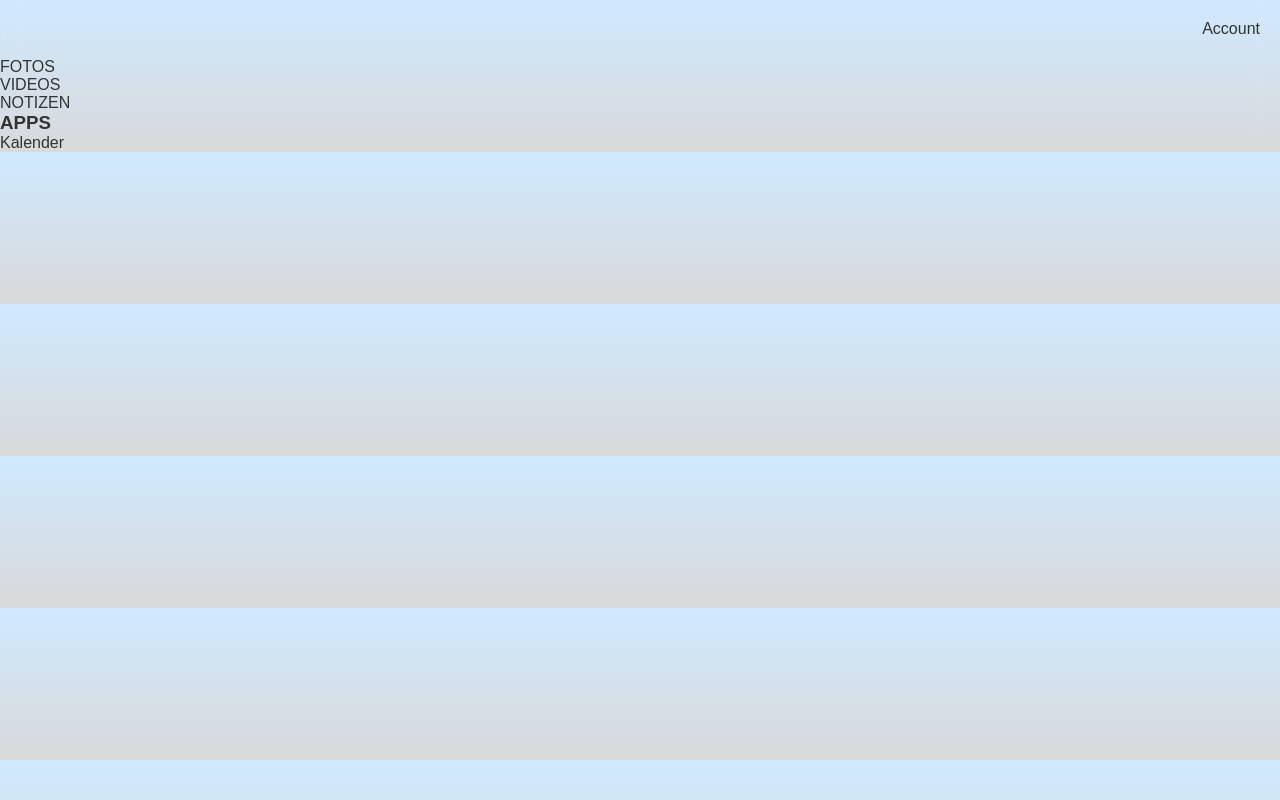
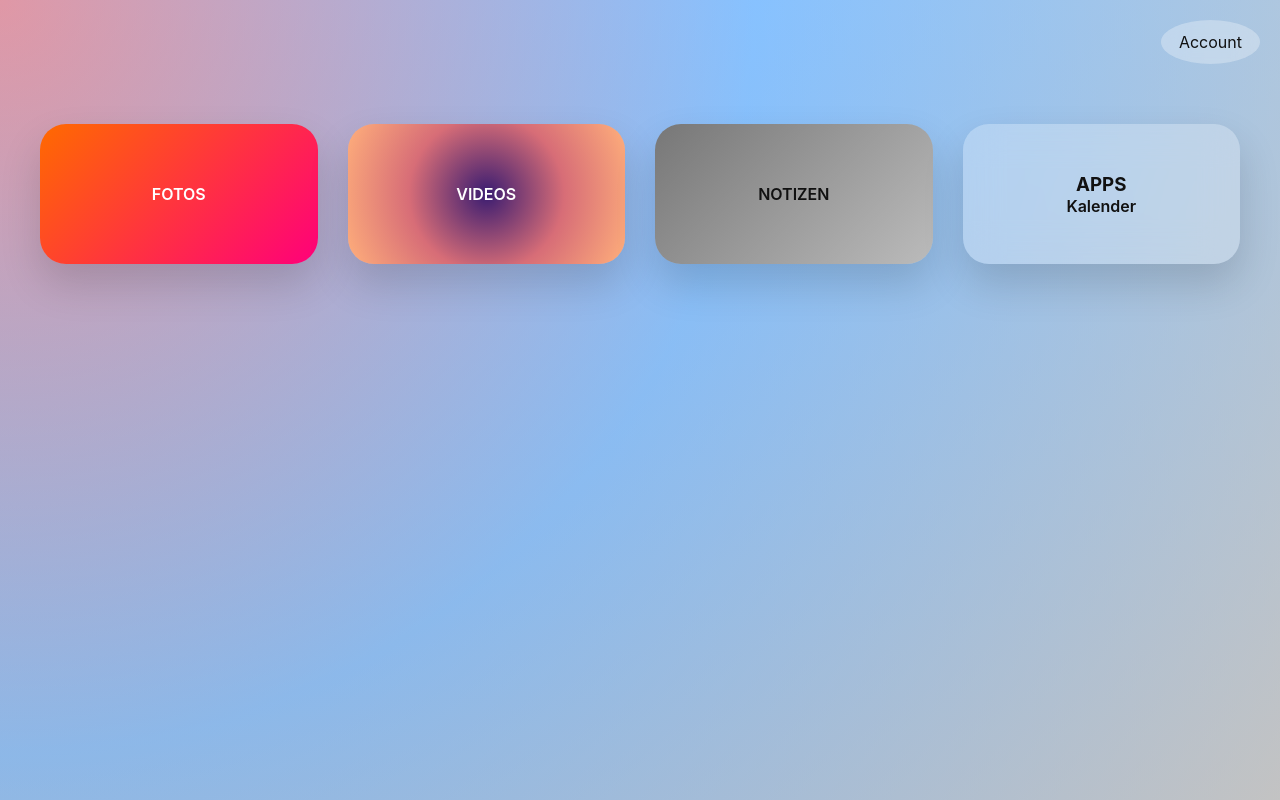
Before and after one commit to marlonsystems/melontec-cloud, a plain HTML site: page index.html in a window 1280 px wide. Drawn offline with Linux system fonts and the light colour scheme.

Commit message:
Update style.css

```diff
--- a/style.css
+++ b/style.css
@@ -1,77 +1,57 @@
-/* Globale Styles */
-* {
-    margin: 0;
-    padding: 0;
-    box-sizing: border-box;
-}
+* { margin: 0; padding: 0; box-sizing: border-box; }
+
 body {
-    font-family: Arial, sans-serif;
-    background: linear-gradient(to bottom, #cfe9ff, #d9d9d9);
-    backdrop-filter: blur(12px);
-    color: #333;
+  min-height: 100vh;
+  font-family: Inter, Arial, sans-serif;
+  background:
+    radial-gradient(circle at top left,
+      rgba(255,0,0,.35),
+      rgba(0,120,255,.35),
+      rgba(180,180,180,.6)),
+    linear-gradient(to bottom, #cfe9ff, #d9d9d9);
+  color: #111;
 }
 
-/* Container */
-.container {
-    display: grid;
-    grid-template-columns: repeat(4, 1fr);
-    gap: 20px;
-    padding: 20px;
+header {
+  display: flex;
+  justify-content: flex-end;
+  padding: 20px;
 }
 
-.app-card {
-    background: rgba(255,255,255,0.25);
-    border-radius: 12px;
-    padding: 20px;
-    text-align: center;
-    backdrop-filter: blur(14px);
-    box-shadow: 0 10px 20px rgba(0,0,0,0.15);
+.account {
+  background: rgba(255,255,255,.3);
+  padding: 12px 18px;
+  border-radius: 50%;
+  backdrop-filter: blur(12px);
+  cursor: pointer;
 }
 
-/* Header und Account-Button */
-header {
-    display: flex;
-    justify-content: flex-end;
-    padding: 20px;
-}
-.account-btn button {
-    background-color: #888;
-    color: white;
-    border: none;
-    padding: 10px 20px;
-    border-radius: 5px;
-    cursor: pointer;
+.grid {
+  display: grid;
+  grid-template-columns: repeat(4, 1fr);
+  gap: 30px;
+  padding: 40px;
 }
 
-/* Login / Register Container */
-.login-container {
-    display: flex;
-    flex-direction: column;
-    align-items: center;
-    padding: 50px;
-}
-.login-container input {
-    margin: 10px;
-    padding: 12px;
-    width: 300px;
-    border: 1px solid #ccc;
-    border-radius: 8px;
-}
-.login-container button {
-    padding: 15px;
-    background-color: #007bff;
-    color: white;
-    border: none;
-    border-radius: 8px;
-    cursor: pointer;
-}
-.login-container a {
-    color: #007bff;
-    text-decoration: none;
+.card {
+  height: 140px;
+  border-radius: 26px;
+  display: flex;
+  align-items: center;
+  justify-content: center;
+  backdrop-filter: blur(18px);
+  background: rgba(255,255,255,.25);
+  box-shadow: 0 20px 40px rgba(0,0,0,.15);
+  font-weight: 600;
+  transition: transform .3s;
 }
 
-/* App Card Animation */
-.app-card:hover {
-    transform: scale(1.05);
-    transition: transform 0.3s ease;
+.card:hover { transform: scale(1.05); }
+
+.fotos { background: linear-gradient(135deg,#ff6a00,#ff007a); color: #fff; }
+.videos {
+  background: radial-gradient(circle,#3a1c71,#d76d77,#ffaf7b);
+  color: #fff;
 }
+.notes { background: linear-gradient(135deg,#777,#bbb); }
+.apps { flex-direction: column; }
```
